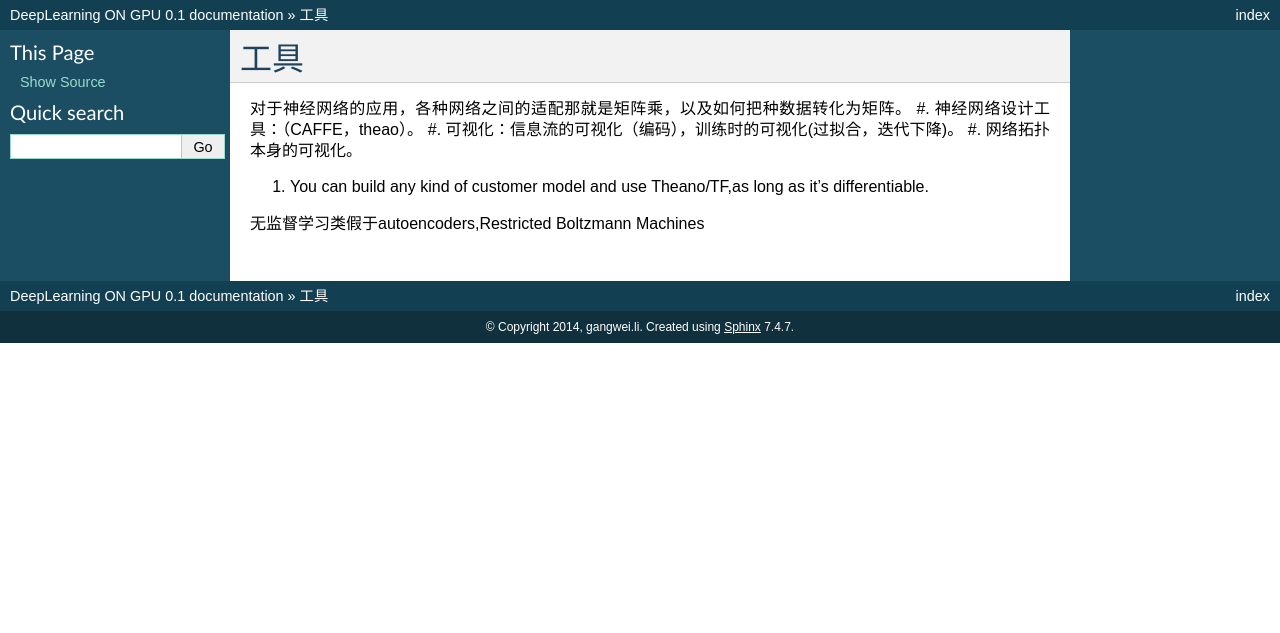
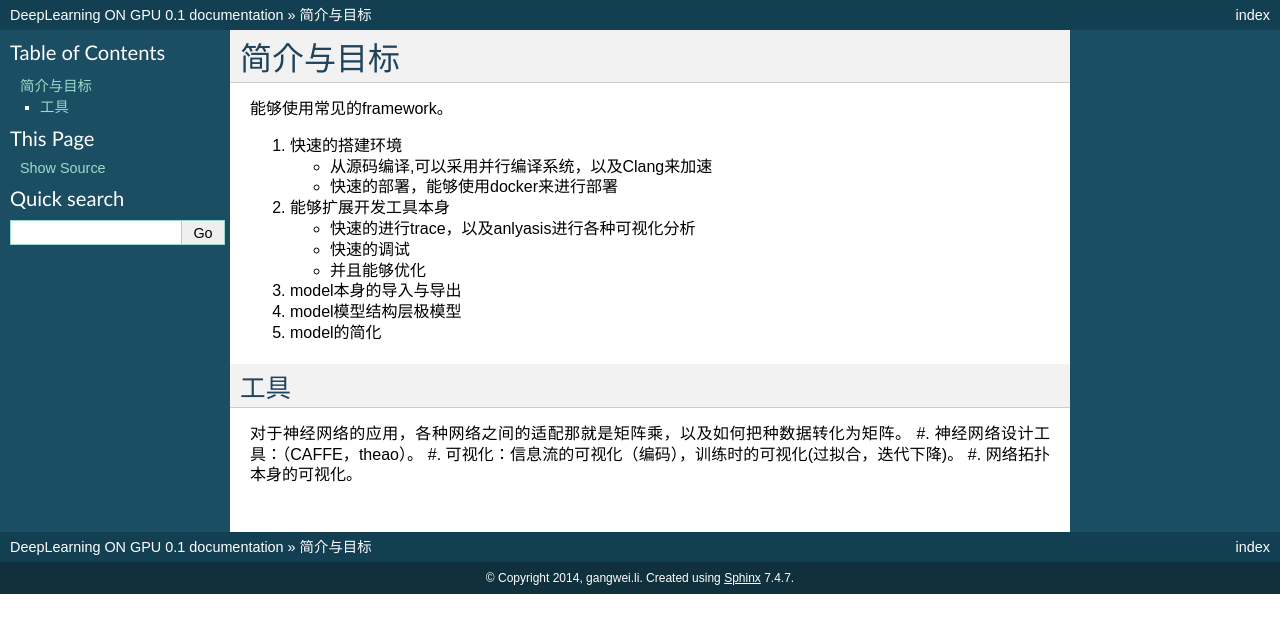
Before and after one commit to gwli/DeepLearningOnGPU, a Sphinx documentation site: the page built from source/Stage_3/introduction.rst, in a window 1280 px wide. Shown: the top 633 px of the page. Built offline with Sphinx 7.4.7, drawn with Linux system fonts in a browser that asks for light colours.

Commit message:
tensorflow 的格式

```diff
--- a/source/Stage_1.rst
+++ b/source/Stage_1.rst
@@ -2,5 +2,6 @@
 数学与物理基础
 ##############
 
+
 .. include:: Stage_1/OnePageOverall.rst
 .. include:: Stage_1/Math.rst
--- a/source/Stage_3.rst
+++ b/source/Stage_3.rst
@@ -1,6 +1,7 @@
 ##########################
 深度网络的设计与可视化工具
 ##########################
+
 
 .. include:: Stage_3/introduction.rst
 .. include:: Stage_3/caffe.rst
--- a/source/Stage_3/introduction.rst
+++ b/source/Stage_3/introduction.rst
@@ -1,3 +1,24 @@
+**********
+简介与目标
+**********
+
+能够使用常见的framework。
+
+#. 快速的搭建环境
+
+   - 从源码编译,可以采用并行编译系统，以及Clang来加速
+   - 快速的部署，能够使用docker来进行部署
+
+#. 能够扩展开发工具本身
+
+   - 快速的进行trace，以及anlyasis进行各种可视化分析
+   - 快速的调试
+   - 并且能够优化
+
+#. model本身的导入与导出
+#. model模型结构层极模型
+#. model的简化
+
 工具
 ====
 
@@ -5,8 +26,3 @@
 #. 神经网络设计工具：（CAFFE，theao）。
 #. 可视化：信息流的可视化（编码），训练时的可视化(过拟合，迭代下降)。
 #. 网络拓扑本身的可视化。
-
-
-#. You can build any kind of customer model and use Theano/TF,as long as it's differentiable.
-
-无监督学习类假于autoencoders,Restricted Boltzmann Machines
--- a/source/Stage_3/tensorflow/tensorflow.rst
+++ b/source/Stage_3/tensorflow.rst
@@ -1,5 +1,11 @@
+**********
 tensorflow
 **********
+
+#. You can build any kind of customer model and use Theano/TF,as long as it's differentiable.
+
+无监督学习类假于autoencoders,Restricted Boltzmann Machines
+
 
 很好的资源库: https://github.com/fendouai/Awesome-TensorFlow-Chinese
 
```
Also changed, not shown: other parts of source/Stage_3.rst (+1 -0 lines), source/Stage_3/tensorrt.rst (added, +7 -0 lines), source/Stage_3/tensorrt/dummy.txt (added).
